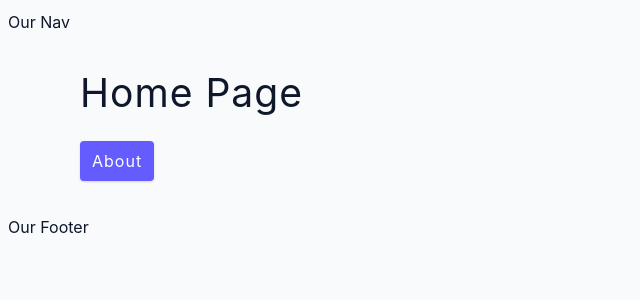
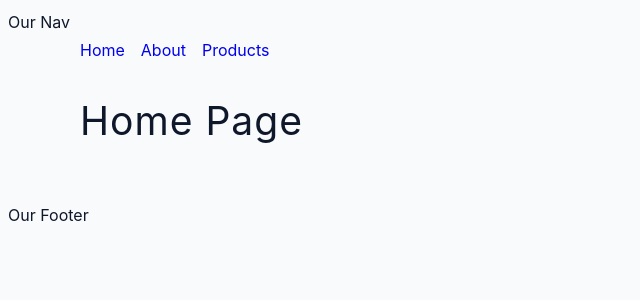
Before and after one commit to Arman-Kabir/react-router6-fcc, a React (Create React App) app: page / in a window 1280 px wide. Shown: the top 300 px of the page, without its empty margins (0-640 px from the left). Built offline with nearby package versions, Linux system fonts and the light colour scheme.

Commit message:
shared layout done

```diff
--- a/src/App.js
+++ b/src/App.js
@@ -4,13 +4,15 @@ import Home from './pages/Home';
 import About from './pages/About';
 import Products from './pages/Products';
 import Error from './pages/Error';
+import SharedLayout from './final/pages/SharedLayout';
 
 function App() {
   return <BrowserRouter>
     <nav>Our Nav</nav>
     <Routes>
 
-      <Route path="/" element={<Home></Home>} >
+      <Route path="/" element={<SharedLayout />} >
+        <Route index element={ <Home /> } />
         <Route path="about" element={<About></About>} />
         <Route path="products" element={<Products></Products>} />
         <Route path="*" element={<Error></Error>} />
--- a/src/final/pages/SharedLayout.js
+++ b/src/final/pages/SharedLayout.js
@@ -4,7 +4,8 @@ import StyledNavbar from '../components/StyledNavbar';
 const Home = () => {
   return (
     <>
-      <StyledNavbar />
+      {/* <StyledNavbar /> */}
+      <Navbar></Navbar>
       <Outlet />
     </>
   );
--- a/src/pages/Home.js
+++ b/src/pages/Home.js
@@ -1,12 +1,18 @@
 import { Link, Outlet } from 'react-router-dom';
+import Navbar from '../final/components/Navbar';
 
 const Home = () => {
   return (
-    <section className='section'>
-      <h2>Home Page</h2>
-      <Outlet />
-      <Link to="/about" className='btn'>About</Link>
-    </section>
+    <>
+      {/* <Navbar /> */}
+      {/* <h3>Home</h3> */}
+      <section className='section'>
+        <h2>Home Page</h2>
+        {/* <h2>Home Page</h2>
+        <Outlet />
+        <Link to="/about" className='btn'>About</Link> */}
+      </section>
+    </>
   );
 };
 export default Home;
```
